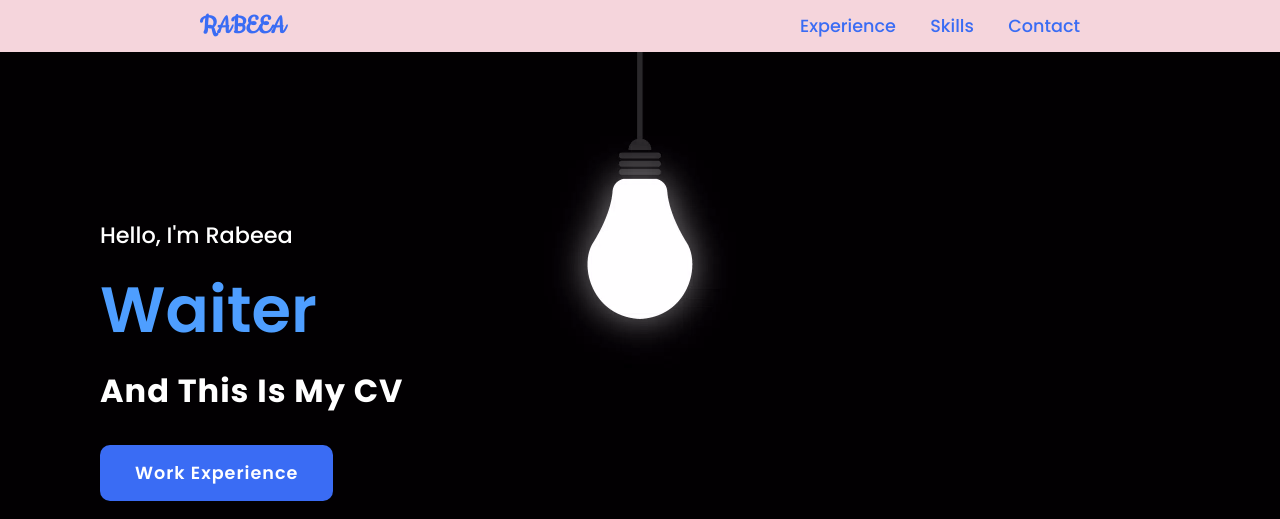
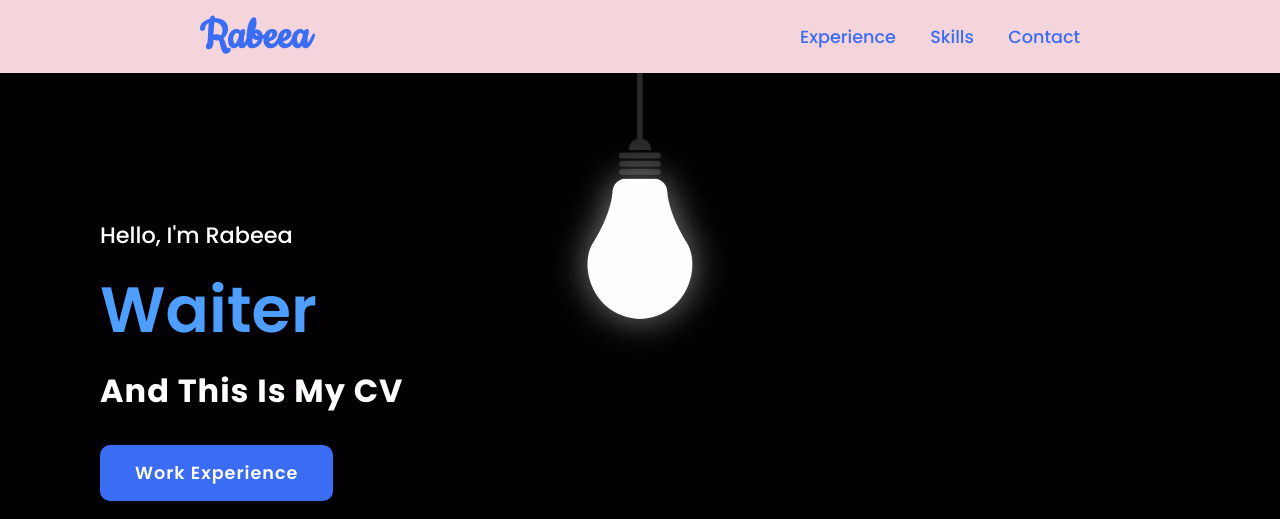
Before and after one commit to Fake2k/Rabeea-CV, a plain HTML site: page index.html in a window 1280 px wide. Shown: the top 519 px of the page. Drawn offline with Linux system fonts and the light colour scheme.

Commit message:
Update style.css

```diff
--- a/style.css
+++ b/style.css
@@ -24,9 +24,9 @@ section {
 .logo {
   text-decoration: none;
   color: #3a6cf4;
-  text-transform: uppercase;
+  text-transform: capitalize;
   font-weight: 700;
-  font-size: 1.8rem;
+  font-size: 3rem;
   font-family: 'Cookie', cursive;
 }
 
```
